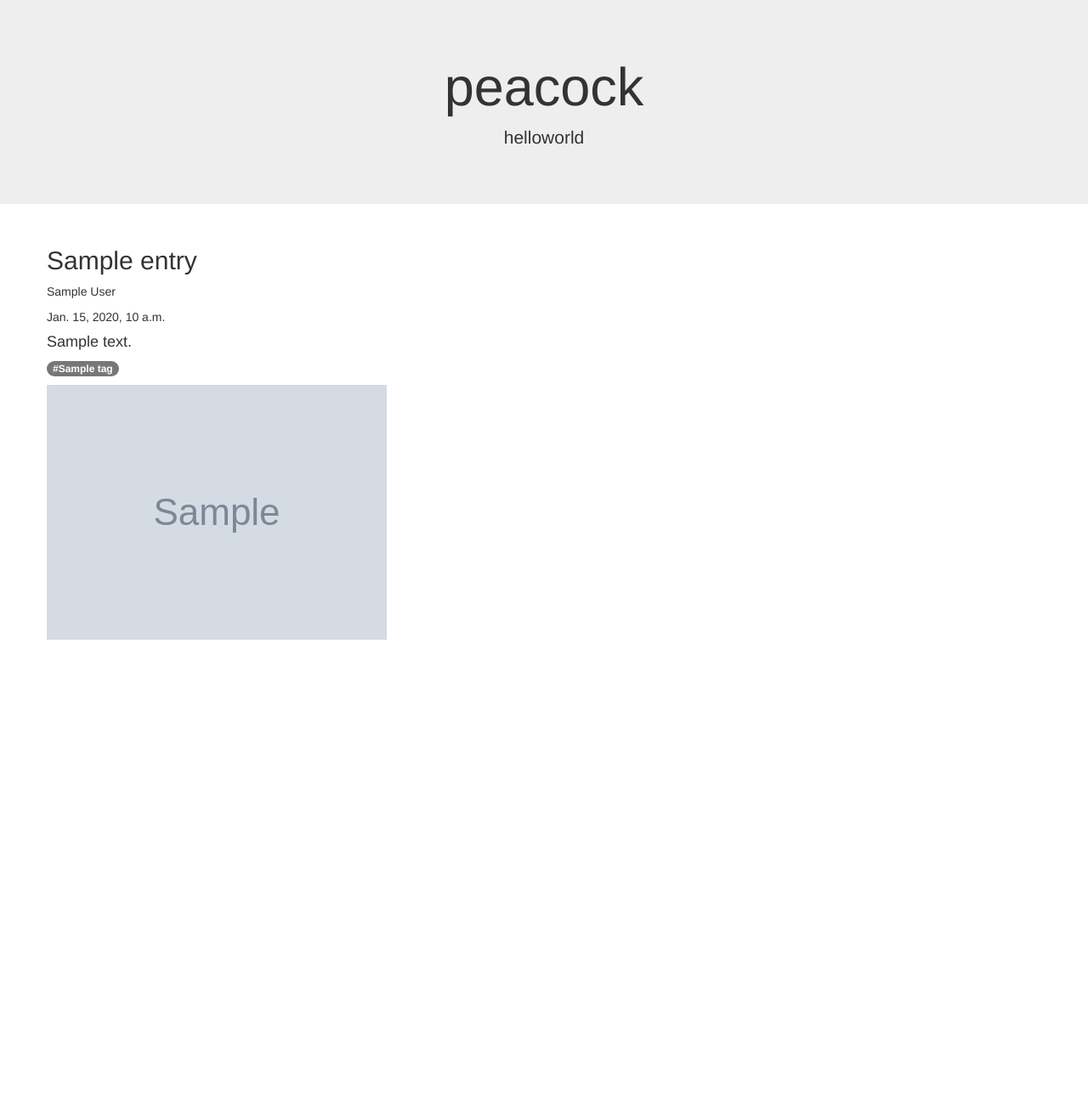
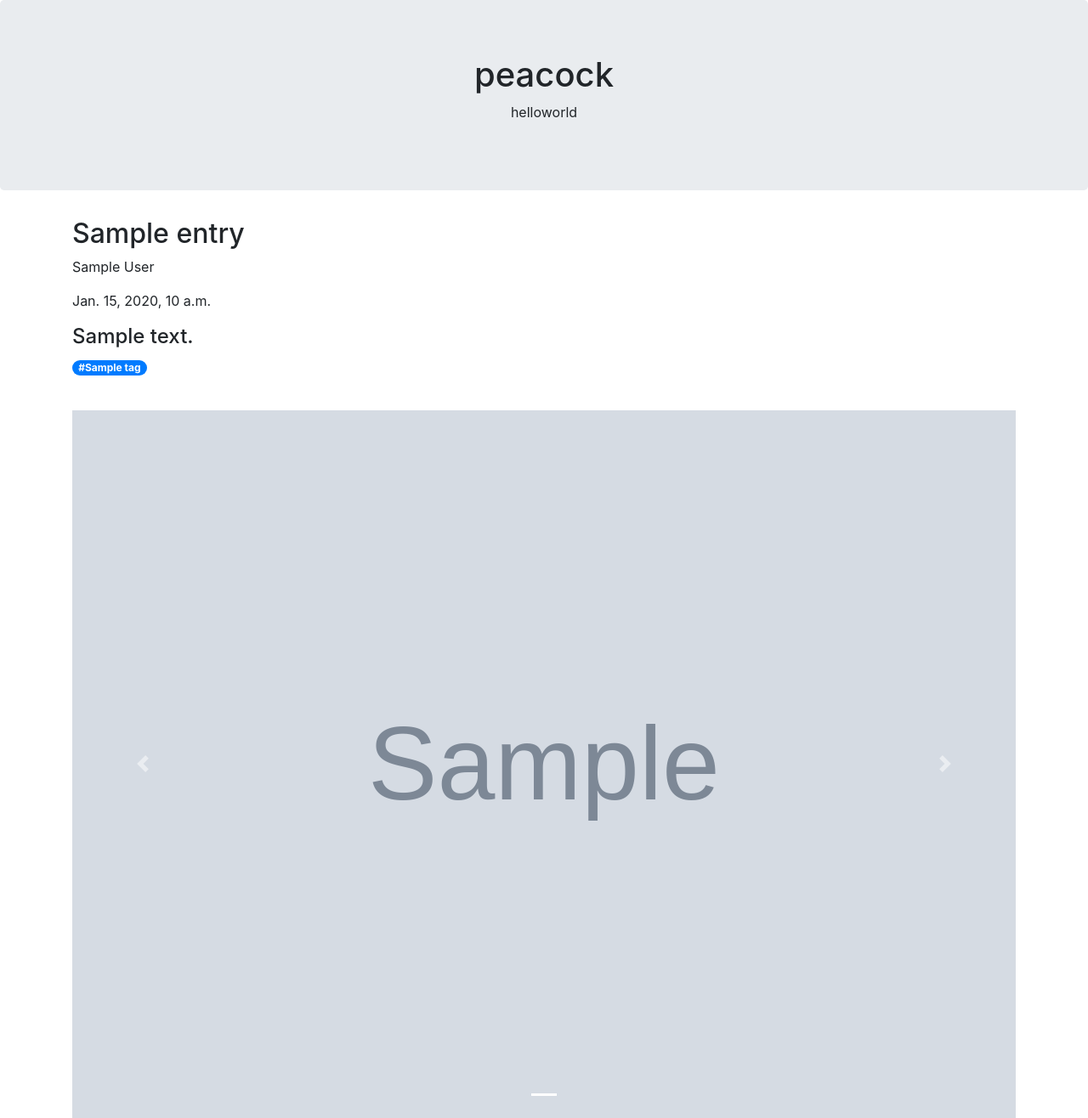
Before and after one commit to lilitmovsisyan/peacock, a Django app: page /blog/ in a window 1280 px wide. Shown: the whole page at 85% size. Before the commit the page ends 753 px from the top, so only its background shows below. Run offline with Django 3.2, Linux system fonts and the light colour scheme; tables that the repository leaves empty hold one stand-in row (values such as "Sample post"); grey boxes marked "Sample" are stand-in pictures; some libraries are stand-ins or nearby versions.

Commit message:
Add Bootstrap carousel for images

```diff
--- a/blog/templates/blog/home.html
+++ b/blog/templates/blog/home.html
@@ -5,6 +5,7 @@
 <div class="container">
 {% for entry in entries_list %}
     <div class="row">
+        <div class="col">
             <h2>{{ entry.title }}</h2>
             <p>{{ entry.author  }}</p>
             <p>{{ entry.date_published }}</p>
@@ -14,9 +15,35 @@
                 <span class="badge badge-pill badge-primary">#{{ tag.name }}</span>
                 {% endfor %}
             </p>
+
+            <img src="{{ image.image.url }}" style="max-width: 100%">
+
+            <div id="carouselExampleIndicators" class="carousel slide" data-ride="carousel" height="200px">
+                    <ol class="carousel-indicators">
                     {% for image in entry.images.all %}
-        <img src="{{ image.image.url }}" style="max-width: 100%">
+                      <li data-target="#carouselExampleIndicators" data-slide-to="{{ forloop.counter0 }}" class="{% if forloop.first %} active{% endif %}"></li>
                     {% endfor %}
+                    </ol>
+                    <div class="carousel-inner">
+                    {% for image in entry.images.all %}
+                      <div class="carousel-item{% if forloop.first %} active{% endif %}">
+
+                        <img class="d-block w-100" src="{{ image.image.url }}" alt="First slide">
+
+                      </div>
+                    {% endfor %}
+                    </div>
+                    <a class="carousel-control-prev" href="#carouselExampleIndicators" role="button" data-slide="prev">
+                      <span class="carousel-control-prev-icon" aria-hidden="true"></span>
+                      <span class="sr-only">Previous</span>
+                    </a>
+                    <a class="carousel-control-next" href="#carouselExampleIndicators" role="button" data-slide="next">
+                      <span class="carousel-control-next-icon" aria-hidden="true"></span>
+                      <span class="sr-only">Next</span>
+                    </a>
+                  </div>
+
+        </div>
     </div>
 {% endfor %}
 </div>
--- a/blog/templates/blog/layout.html
+++ b/blog/templates/blog/layout.html
@@ -8,9 +8,9 @@
   {% endif %}
   <meta charset="utf-8">
   <meta name="viewport" content="width=device-width, initial-scale=1">
-  <link rel="stylesheet" href="https://maxcdn.bootstrapcdn.com/bootstrap/3.3.7/css/bootstrap.min.css">
+  <link rel="stylesheet" href="https://maxcdn.bootstrapcdn.com/bootstrap/4.1.3/css/bootstrap.min.css">
   <script src="https://ajax.googleapis.com/ajax/libs/jquery/3.3.1/jquery.min.js"></script>
-  <script src="https://maxcdn.bootstrapcdn.com/bootstrap/3.3.7/js/bootstrap.min.js"></script>
+  <script src="https://maxcdn.bootstrapcdn.com/bootstrap/4.1.3/js/bootstrap.min.js"></script>
 </head>
 <body>
 
```
Lines whose indentation alone changed are shown as unchanged.
